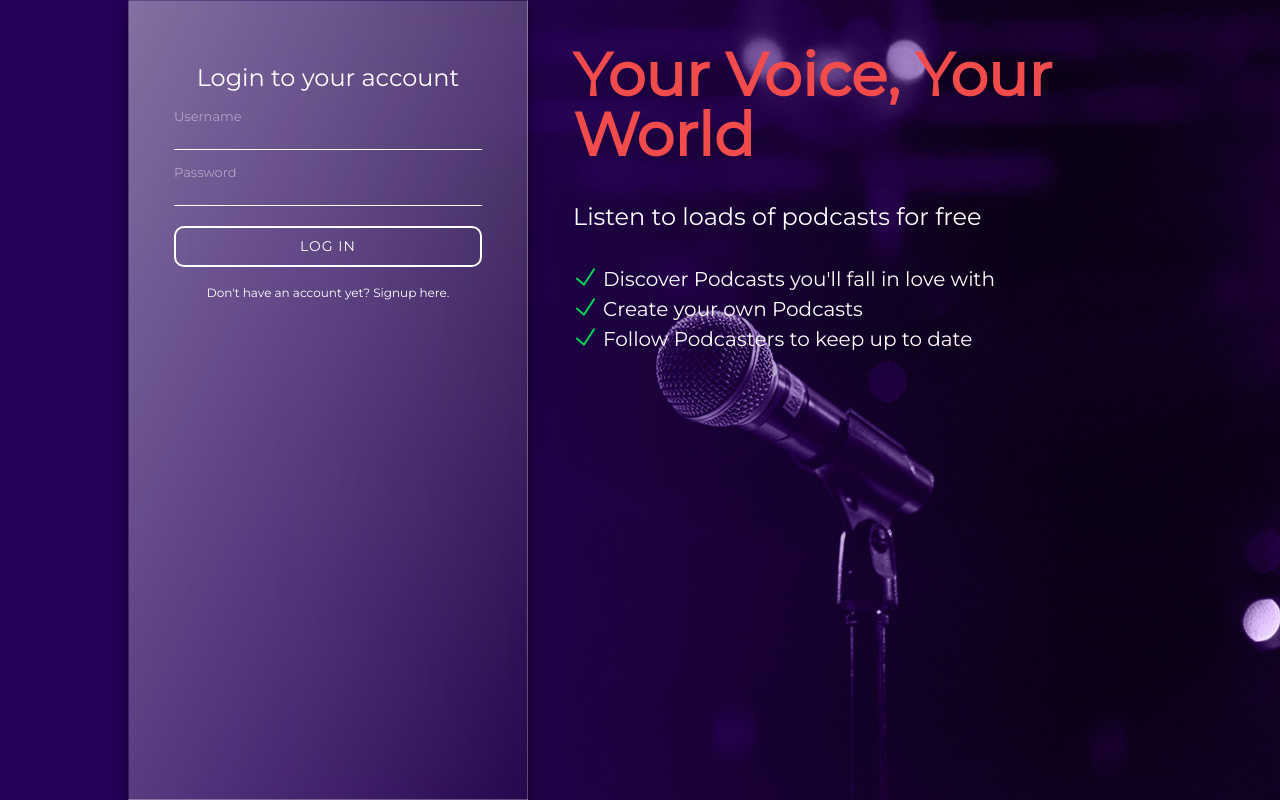
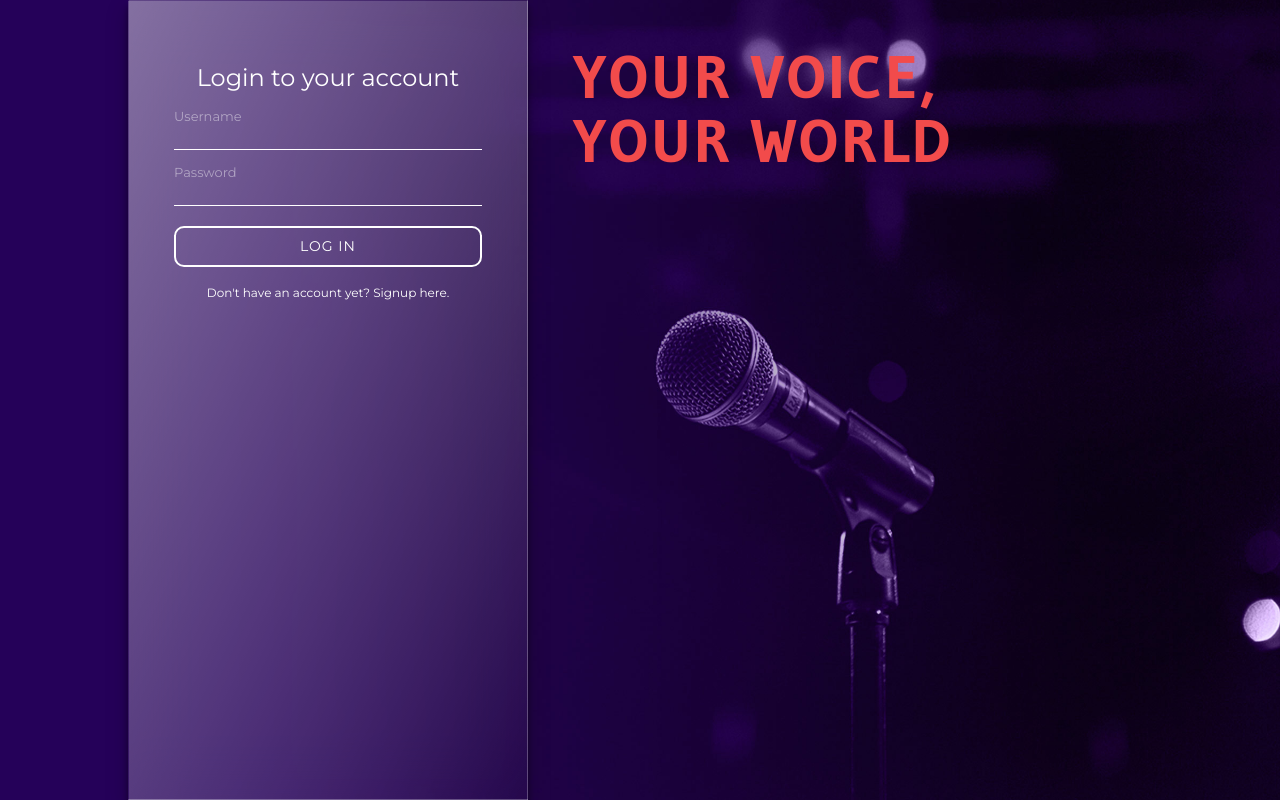
Before and after one commit to yassin-bouchlouch/projet_fil_rouge, a PHP site: page /register.php in a window 1280 px wide. Run offline with PHP 8.4, Linux system fonts and the light colour scheme; some libraries are stand-ins or nearby versions.

Commit message:
update register style

```diff
--- a/Projet/assets/css/register.css
+++ b/Projet/assets/css/register.css
@@ -1,4 +1,5 @@
 @import url('https://fonts.googleapis.com/css2?family=Montserrat&display=swap');
+@import url('https://fonts.googleapis.com/css2?family=Gudea:wght@700&display=swap');
 html,
 body {
 	padding: 0;
@@ -129,6 +130,10 @@ body {
     color: #f24B4B;
     font-size: 60px;
     font-weight: bold;
+    font-family: 'Gudea', sans-serif;
+    text-transform: uppercase;
+    letter-spacing: 3px;
+    line-height: 4rem;
 }
 
 #loginText h2 {
--- a/Projet/includes/config.php
+++ b/Projet/includes/config.php
@@ -4,7 +4,7 @@
 
 	$timezone = date_default_timezone_set("Europe/London");
 
-	$con = mysqli_connect("localhost", "root", "", "podcaster");
+	$con = mysqli_connect("localhost", "root", "0000", "podcaster");
 
 	if(mysqli_connect_errno()) {
 		echo "Failed to connect: " . mysqli_connect_errno();
--- a/Projet/register.php
+++ b/Projet/register.php
@@ -133,13 +133,13 @@
 			</div>
 
 			<div id="loginText">
-				<h1>Your Voice, Your World</h1>
-				<h2>Listen to loads of podcasts for free</h2>
+				<h1>Your Voice,<br> Your World</h1>
+				<!-- <h2>Listen to loads of podcasts for free</h2>
 				<ul>
 					<li>Discover Podcasts you'll fall in love with</li>
 					<li>Create your own Podcasts</li>
 					<li>Follow Podcasters to keep up to date</li>
-				</ul>
+				</ul> -->
 			</div>
 
 		</div>
```
